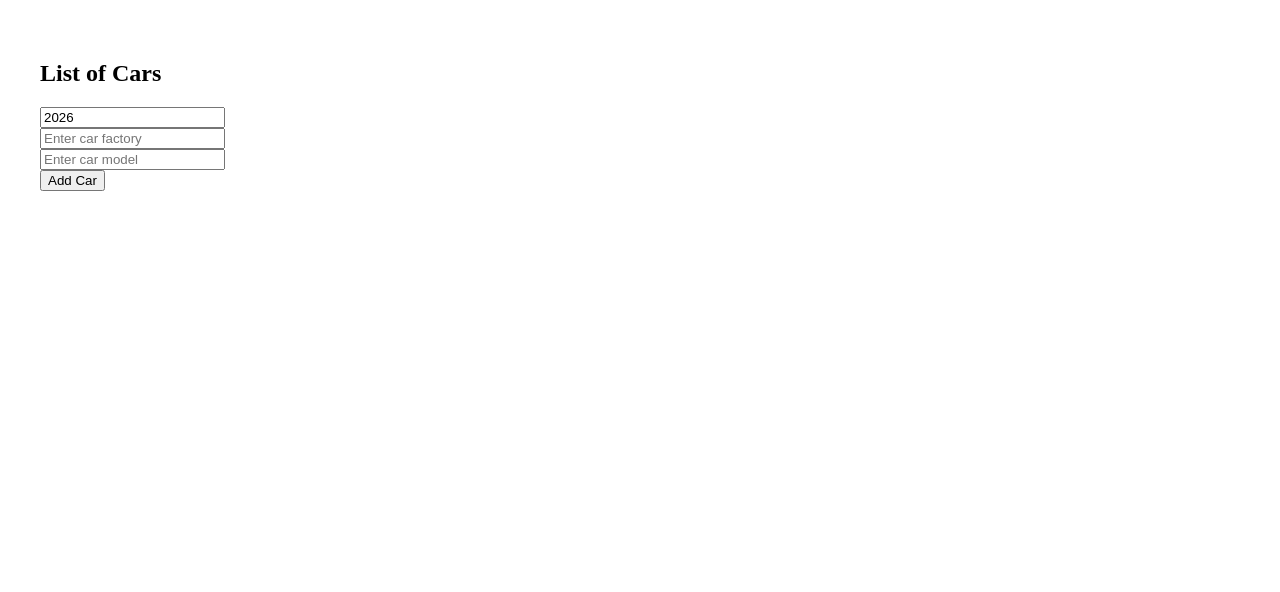
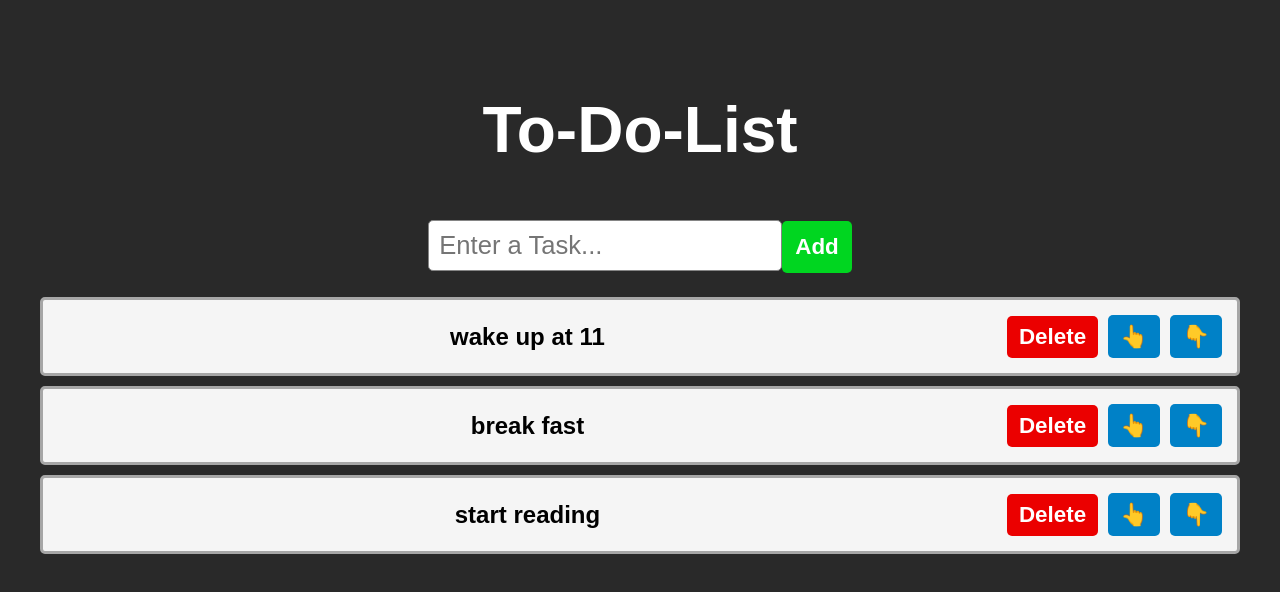
Before and after one commit to payamtajdivand/React-playing-ground, a React (Vite) app: page / in a window 1280 px wide. Shown: the top 592 px of the page. Built offline with nearby package versions, Linux system fonts and the light colour scheme.

Commit message:
create fundation on to do list app and add style into it usuing CSS

```diff
--- a/src/App.jsx
+++ b/src/App.jsx
@@ -1,8 +1,8 @@
 import "./App.css";
-import MyComponent from "./MyComponent.jsx";
+import ToDoList from "./ToDoList.jsx";
 
 function App() {
-  return <MyComponent />;
+  return <ToDoList />;
 }
 
 export default App;
--- a/src/MyComponent.jsx
+++ /dev/null
@@ -1,62 +0,0 @@
-import React, { useState } from "react";
-
-function MyComponent() {
-  const [cars, setCars] = useState([]);
-  const [make, setMake] = useState("");
-  const [model, setModel] = useState("");
-  const [year, setYear] = useState(new Date().getFullYear());
-
-  function handleYearChange(event) {
-    setYear(event.target.value);
-  }
-  function handleMakeChange(event) {
-    setMake(event.target.value);
-  }
-  function handleModelChange(event) {
-    setModel(event.target.value);
-  }
-
-  function handleAddCar() {
-    const newCar = { year: year, make: make, model: model };
-    setCars([...cars, newCar]);
-    setMake("");
-    setYear(new Date().getFullYear());
-    setModel("");
-  }
-
-  function handleRemoveCar(index) {
-    setCars(cars.filter((element, i) => i !== index));
-  }
-
-  return (
-    <div>
-      <h2> List of Cars</h2>
-      <ul>
-        {cars.map((car, index) => (
-          <li key={index} onClick={() => handleRemoveCar(index)}>
-            {car.year} {car.make} {car.model}
-          </li>
-        ))}
-      </ul>
-      <input type="number" value={year} onChange={handleYearChange} />
-      <br />
-      <input
-        type="text"
-        placeholder="Enter car factory"
-        value={make}
-        onChange={handleMakeChange}
-      />
-      <br />
-      <input
-        type="text"
-        placeholder="Enter car model"
-        value={model}
-        onChange={handleModelChange}
-      />
-      <br />
-      <button onClick={handleAddCar}>Add Car</button>
-    </div>
-  );
-}
-
-export default MyComponent;
--- /dev/null
+++ b/src/ToDoList.jsx
@@ -0,0 +1,57 @@
+import React, { useState } from "react";
+
+function ToDoList() {
+  const [tasks, setTask] = useState([
+    "wake up at 11",
+    "break fast",
+    "start reading",
+  ]);
+  const [newTask, setNewTask] = useState("");
+
+  function addTask() {
+    if (newTask.trim() !== "") {
+      setTask((t) => [...t, newTask]);
+      setNewTask("");
+    }
+  }
+  function removeTask() {}
+  function moveTaskUp() {}
+  function moveTaskDown() {}
+  function handleInputChange(event) {
+    setNewTask(event.target.value);
+  }
+
+  return (
+    <div className="to-do-list">
+      <h2>To-Do-List</h2>
+      <input
+        type="text"
+        placeholder="Enter a Task..."
+        onChange={handleInputChange}
+        value={newTask}
+      />
+      <button className="add-button" onClick={addTask}>
+        {" "}
+        Add
+      </button>
+      <ol>
+        {tasks.map((task, index) => (
+          <li key={index}>
+            <span className="text">{task}</span>
+            <button className="delete-button" onClick={() => removeTask(index)}>
+              Delete
+            </button>
+            <button className="move-button" onClick={() => moveTaskUp(index)}>
+              👆
+            </button>
+            <button className="move-button" onClick={() => moveTaskDown(index)}>
+              👇
+            </button>
+          </li>
+        ))}
+      </ol>
+    </div>
+  );
+}
+
+export default ToDoList;
--- a/src/index.css
+++ b/src/index.css
@@ -1,3 +1,90 @@
+body {
+  background-color: hsl(0, 0%, 16%);
+}
+
+h2 {
+  font-size: 4rem;
+  text-align: center;
+  color: white;
+}
+
+button {
+  cursor: pointer;
+  transition: background-color 0.5s ease;
+}
+
+.to-do-list {
+  font-family: Arial, Helvetica, sans-serif;
+  text-align: center;
+  font-size: 1.5em;
+  font-weight: bold;
+}
+
+.delete-button {
+  background-color: hsl(0, 100%, 46%);
+  padding: 10px;
+  border-radius: 5px;
+  border: none;
+  font-weight: bold;
+  color: white;
+  margin-left: 5px;
+}
+
+.add-button {
+  font-size: 1.4rem;
+  background-color: hsl(129, 100%, 42%);
+  padding: 13px;
+  border-radius: 5px;
+  border: none;
+  font-weight: bold;
+  color: white;
+}
+
+.move-button {
+  padding: 10px;
+  border: none;
+  border-radius: 5px;
+  background-color: hsl(201, 100%, 39%);
+  margin-left: 7px;
+}
+
+input[type="text"] {
+  font-size: 1.6rem;
+  padding: 10px;
+  border: 1px solid hsl(0, 0%, 52%);
+  border-radius: 5px;
+}
+
+.add-button:hover {
+  background-color: hsl(129, 99%, 29%);
+}
+
+.delete-button:hover {
+  background-color: hsl(0, 100%, 36%);
+}
+
+.move-button:hover {
+  background-color: hsl(201, 100%, 29%);
+}
+ol {
+  padding: 0;
+}
 li {
-  cursor: pointer;
+  background-color: hsl(0, 0%, 96%);
+  margin-bottom: 10px;
+  padding: 15px;
+  border: 3px solid hsl(0, 0%, 65%);
+  border-radius: 5px;
+  display: flex;
+  align-items: center;
 }
+.text {
+  flex: 1;
+}
+
+.delete-button,
+.move-button {
+  padding: 8px 12px;
+  font-size: 1.4rem;
+  margin-left: 10px;
+}
```
